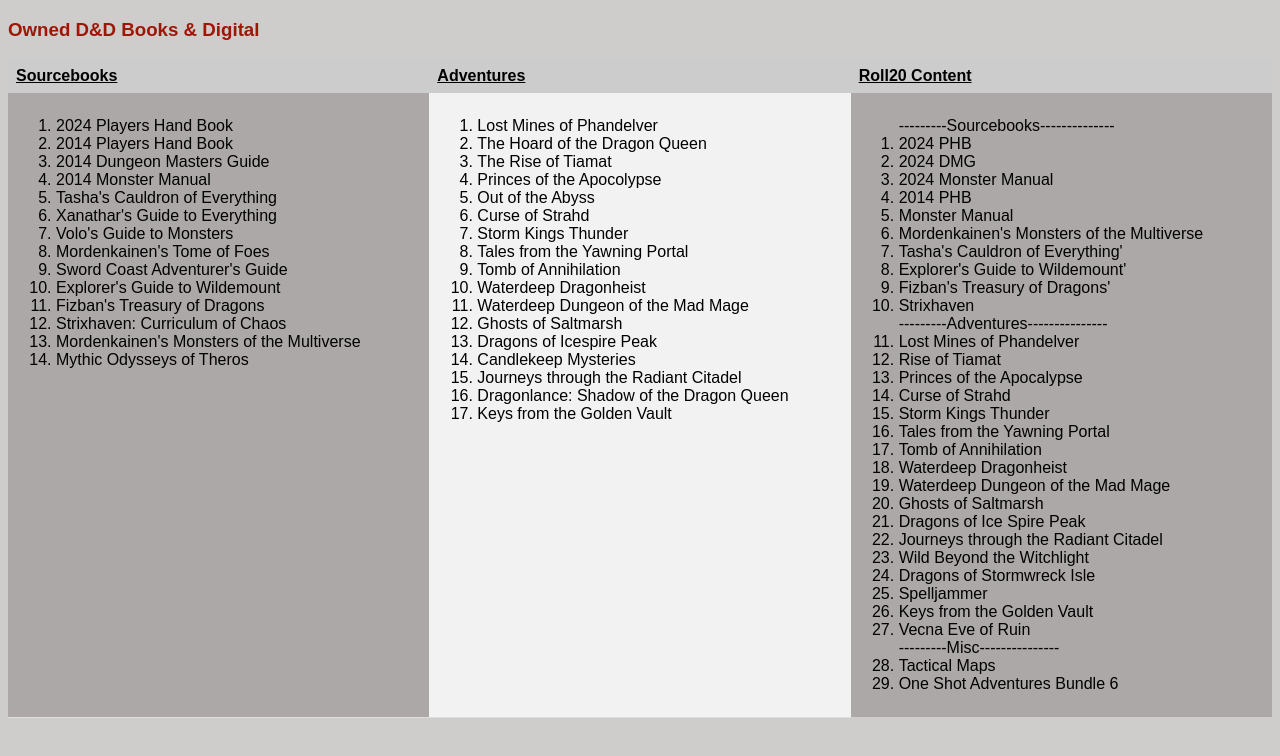
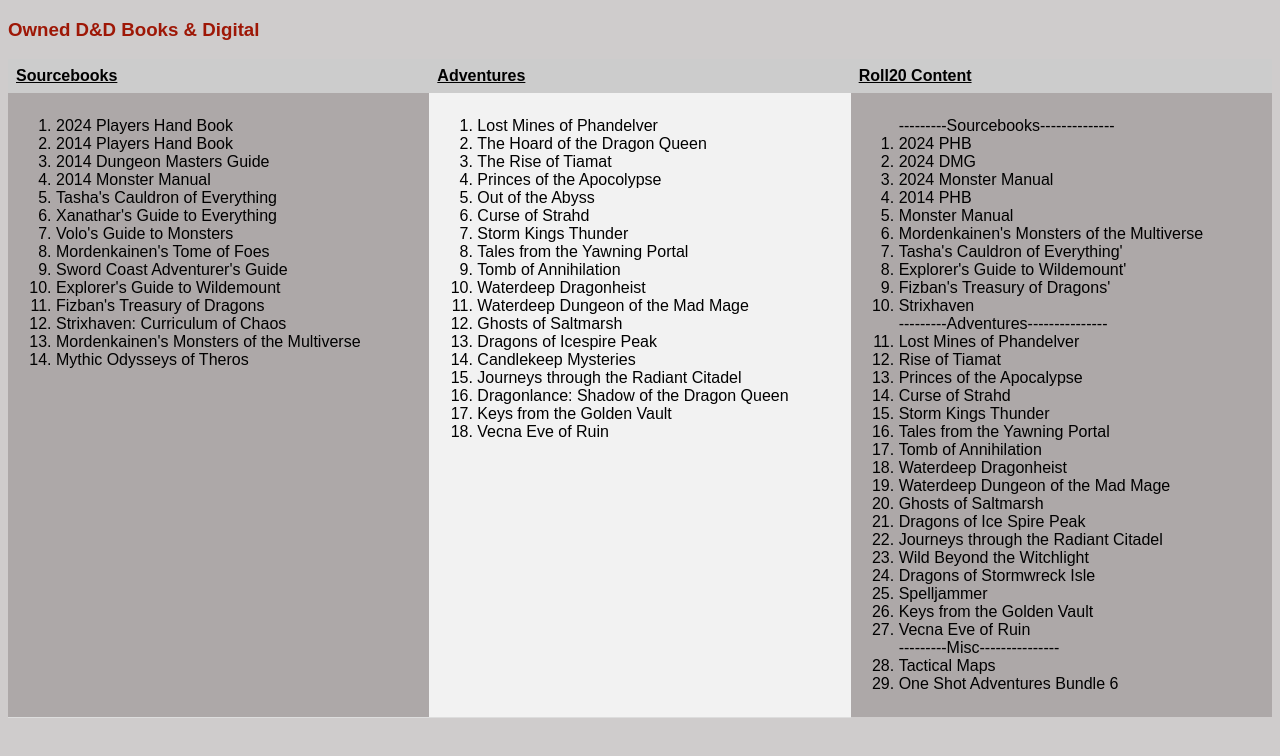
Before and after one commit to OSWisdom/DND-Website-Project, a website: page Owned Materials.html in a window 1280 px wide. Drawn offline with Linux system fonts and the light colour scheme.

Commit message:
Add files via upload

```diff
--- a/Owned Materials.html
+++ b/Owned Materials.html
@@ -55,7 +55,8 @@
                                 <li> Journeys through the Radiant Citadel</li>
                                 <li>Dragonlance: Shadow of the Dragon Queen</li>
                                 <li>Keys from the Golden Vault</li>
-                        </td>
+                                <li>Vecna Eve of Ruin</li>
+</td>
                         <td>
                             <ol>
                                 ---------Sourcebooks--------------
```
